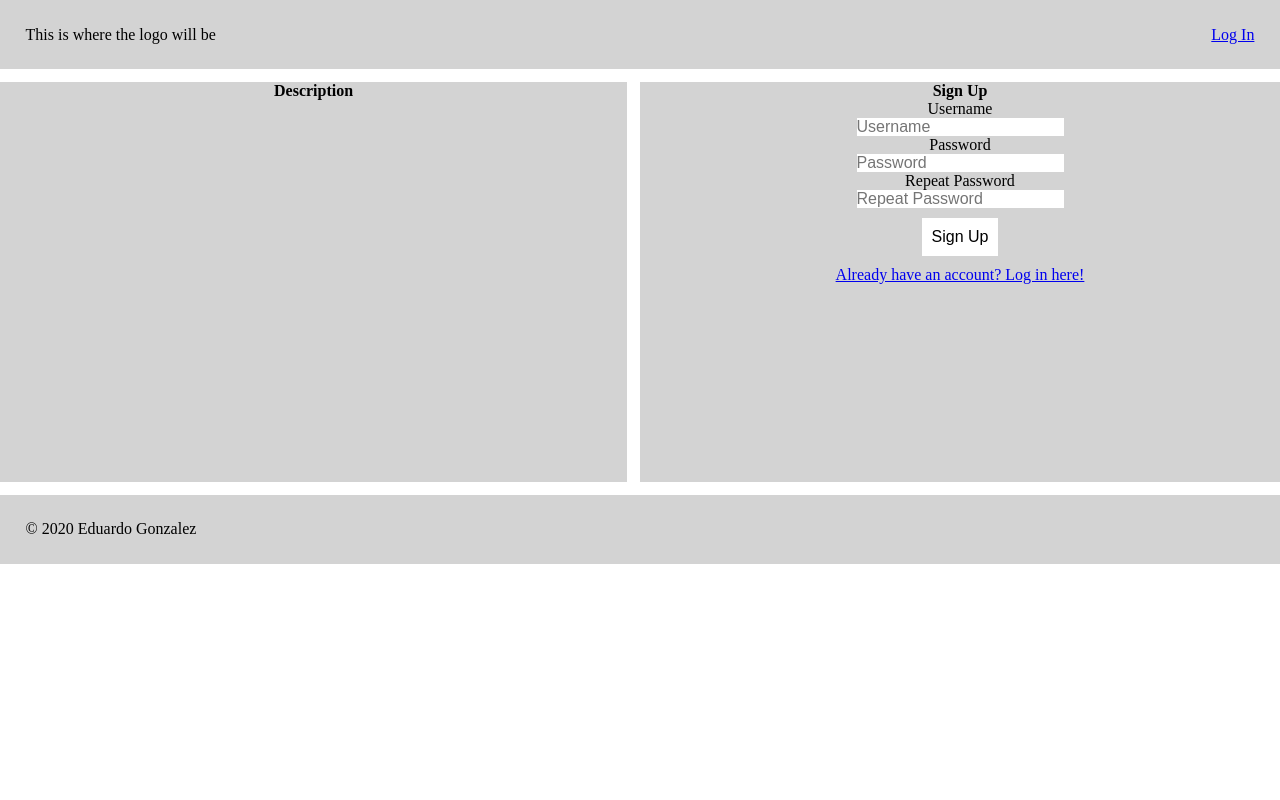
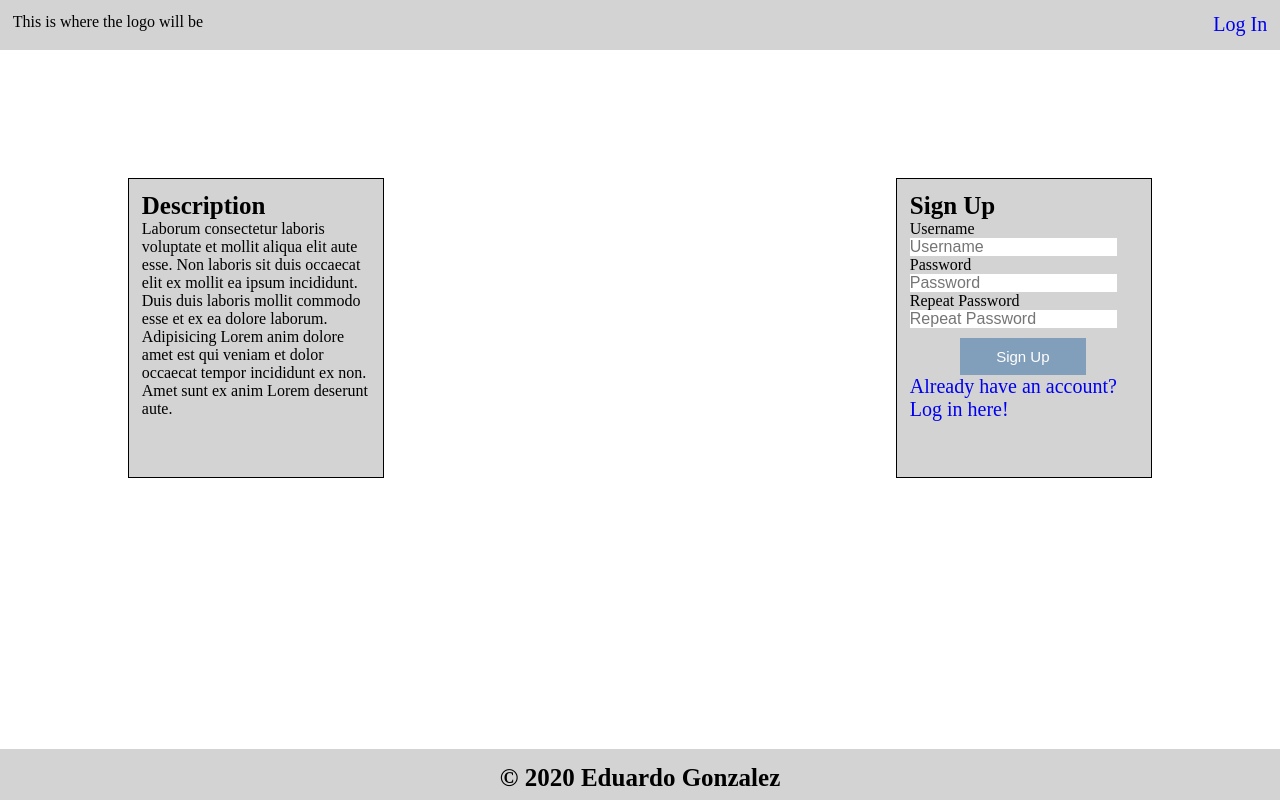
Before and after one commit to dcalamity/book-search-capstone-client, a React (Create React App) app: page / in a window 1280 px wide. Built offline with nearby package versions, Linux system fonts and the light colour scheme.

Commit message:
fixing css

```diff
--- a/src/App.js
+++ b/src/App.js
@@ -29,8 +29,6 @@ class App extends Component {
       // const { isLiked } = this.state;
       return (
         <div>
-
-          <main>
           <Route exact path='/' component={Signup}  />
           {/* Stateful */}
           <Route path='/user/login' component={LogIn}  />
@@ -38,14 +36,13 @@ class App extends Component {
           <Route path='/user/dash' component={Dashboard}  />
 
           <Route path='/booklist/show' component={Booklist}  />
-
+          {/* three down need to redo css */}
           <Route path='/booklist/create' component={Createcollection}  />
           {/* Stateful */}
           <Route path='/book/show' component={Bookinfo}  />
           {/* Stateful */}
-              <Route path='/book/create' component={Addbook}  />
+          <Route path='/book/add' component={Addbook}  />
           {/* Stateful */}
-          </main>
           <Footer />
         </div>
       );
--- a/src/booklist/Booklist.js
+++ b/src/booklist/Booklist.js
@@ -4,74 +4,87 @@ import React from 'react';
 function Booklist() {
   return (
     <div className="App">
-      <h1>Dashboard</h1>
-      <header className="d-header">
-        <div className="top-left">This is where the logo will be</div>
-        {/* <div className="h-center">
-          <label>Book Title</label>
-          <input type="text" name='Title' placeholder="Book Title"/>
-            <button type="submit" placeholder="search">
-              <a href="index.html">Search</a>
-            </button>
-        </div> */}
-        <div className="top-right">
+      <header>
+          <div>Logo</div>
+          <nav className="top-right">
             <ul className='link'>
               <li><a href="/user/dash">Home</a></li>
               <li><a href="/">Log Out</a></li>
             </ul>
+          </nav>
+        </header>
+
+      <main className="d-main">
+      <div className="c-list">
+        <h2>Collection</h2>
+        <div className="list">
+          <a href="/booklist/show/"><h3>Scary Book list</h3></a><a href="/book/create">Add a book</a>
+        </div>
+        <div className="list">
+          <a href="/booklist/show"><h3>Funny Books</h3></a><a href="/book/create">Add a book</a>
+        </div>
+        <button className="s-button"><a href="/booklist/create">Add a list</a></button>
+        </div>
+        <div className="book-list">
+          <div className="book">
+            <a href="/book/show/" className="bookInfo">
+              <h3>Little red riding hood.</h3>
+            </a>
+            <cite>Robinhood R.L</cite>
+            <address>placeholder</address>
           </div>
-      </header>
-
-      <main className="d-middle">
-
-        <div className="c-list">
-          <div className="l-book">
-            <h2>Collection</h2>
-
-            <div className="list-flex">
-              <h3>
-                <a href="/booklist/show">
-                    Scary Book list
-                </a>
-              </h3>
-              <div>
-                <a href="/book/create">Add a book</a>
-              </div>
-            </div>
-
-            <div className="list-flex">
-              <h3>
-                <a href="/booklist/show">
-                  Funny Book
-                </a>
-              </h3>
-              <div>
-                <a href="/book/create/">Add a book</a>
-              </div>
-            </div>
-
-            <button><a href="/booklist/create/">Add a collection</a></button>
+          <div className="book">
+            <a href="/book/show/" className="bookInfo">
+              <h3>Little red riding hood.</h3>
+            </a>
+            <cite>Robinhood R.L</cite>
+            <address>placeholder</address>
+          </div>
+          <div className="book">
+            <a href="/book/show/" className="bookInfo">
+              <h3>Little red riding hood.</h3>
+            </a>
+            <cite>Robinhood R.L</cite>
+            <address>placeholder</address>
+            <p>Eu duis nulla proident consectetur mollit officia. Sit aliqua velit exercitation deserunt pariatur pariatur velit laboris occaecat nostrud esse sint magna laborum. Ex anim nostrud commodo reprehenderit irure quis mollit occaecat sit tempor enim minim ipsum. Elit voluptate sunt do laboris mollit veniam pariatur mollit. Officia aute laboris incididunt enim sint ipsum Lorem elit enim excepteur duis sunt aliquip.</p>
+          </div>
+          <div className="book">
+            <a href="/book/show/" className="bookInfo">
+              <h3>Little red riding hood.</h3>
+            </a>
+            <cite>Robinhood R.L</cite>
+            <address>placeholder</address>
+          </div>
+          <div className="book">
+            <a href="/book/show/" className="bookInfo">
+              <h3>Little red riding hood.</h3>
+            </a>
+            <cite>Robinhood R.L</cite>
+            <address>placeholder</address>
+          </div>
+          <div className="book">
+            <a href="/book/show/" className="bookInfo">
+              <h3>Little red riding hood.</h3>
+            </a>
+            <cite>Robinhood R.L</cite>
+            <address>placeholder</address>
+          </div>
+          <div className="book">
+            <a href="/book/show/" className="bookInfo">
+              <h3>Little red riding hood.</h3>
+            </a>
+            <cite>Robinhood R.L</cite>
+            <address>placeholder</address>
+          </div>
+          <div className="book">
+            <a href="/book/show/" className="bookInfo">
+              <h3>Little red riding hood.</h3>
+            </a>
+            <cite>Robinhood R.L</cite>
+            <address>placeholder</address>
           </div>
         </div>
 
-        <div className="book-list">
-
-
-
-          <a href="/book/show/" className="bookInfo">
-            <div className="book">
-              <cite>
-                <h3>
-                Little red riding hood.
-                </h3>
-              </cite>
-              <address>
-                placeholder
-              </address>
-            </div>
-          </a>
-
-        </div>
       </main>
     </div>
   );
--- a/src/createcollection/Createcollection.js
+++ b/src/createcollection/Createcollection.js
@@ -49,49 +49,35 @@ class Createcollection extends Component {
 
       return (
         <div className="App">
-        <section>
-        <h1>Dashboard</h1>
-        <header className="d-header">
-          <div className="top-left"></div>
-          {/* <div className="h-center">
-              <label>Book Title</label>
-              <input type="text" name='Title' placeholder="Book Title"/>
-              <button type="submit" placeholder="search">
-                <a href="dashboardBooklist.html">Search</a>
-              </button>
-          </div> */}
-          <div className="top-right">
+        <header>
+          <div>Logo</div>
+          <nav className="top-right">
             <ul className='link'>
               <li><a href="/user/dash">Home</a></li>
               <li><a href="/">Log Out</a></li>
             </ul>
-
-          </div>
+          </nav>
         </header>
 
-        <main className="d-middle">
-
+        <main className="d-main">
           <div className="c-list">
-            <div className="l-book">
-              <h2>Make your collection</h2>
-              <div>
-
-              </div>
+            <h2>Add a collection</h2>
+            <div className="list">
+              <a href="/booklist/show/"><h3>Scary Book list</h3></a><a href="/book/add">Add a book</a>
+            </div>
+            <div className="list">
+              <a href="/booklist/show"><h3>Funny Books</h3></a><a href="/book/add">Add a book</a>
             </div>
           </div>
-
-
-
-            <div className="book-search">
-               <form className="Collection-entry" onSubmit={this.handleSubmit}>
-                  <label>Collection Name: </label>
-                  <input type="text" name='Collection name' placeholder="2019 Books Read" onChange={e => this.addCollectionName(e.target.value)}/>
-                  <button type="submit">Create List</button>
-                </form>
-            </div>
+          <div className="book-list">
+            <form id="booksearch" onSubmit={this.handleSubmit}>
+              <label>Collection Name: </label>
+              <input type="text" name='Collection name' placeholder="2019 Books Read" onChange={e => this.addCollectionName(e.target.value)}/>
+              <button type="submit">Create List</button>
+            </form>
+          </div>
 
         </main>
-      </section>
       </div>
       );
   }
--- a/src/footer/Footer.js
+++ b/src/footer/Footer.js
@@ -5,10 +5,8 @@ function Footer() {
   return (
     <section>
       <div className="footer">
-        <div className="top-left">
-          © 2020 Eduardo Gonzalez
-        </div>
-        <div className="top-right">
+        <div className="ft-txt">
+          <h2>© 2020 Eduardo Gonzalez</h2>
         </div>
       </div>
   </section>
--- a/src/index.css
+++ b/src/index.css
@@ -42,289 +42,188 @@
   -o-padding-start: 0px;
   -o-padding-end: 0px;
 }
+/* -------------------------------------
+General styles (General Module, wrapping around the modules below)
+(the styles used everywhere in the page (like the Body) or styles which are used in more than 2 of the modules below (h2, h3, h4, h5, h6, p, a, ul, li))
+*/
+body {
+  background-color: white;
+  margin: 0%;
+  height: 100%;
+  min-height: 100%;
+}
 
-.header {
-  background: lightgrey;
+a {
+  font-size: 20px;
+  text-decoration: none;
+  /* color: blue; */
+}
+
+h2 {
+  font-size:  25px;
+}
+
+
+/* -------------------------------------
+Header styles (Main Module)
+(all the styles inside the < header > or < nav > tags)
+*/
+
+header {
+  display: flex;
+  background-color: lightgrey;
+  /* margin: 2%; */
+  justify-content: space-between;
+  height: 50px;
+  padding: 1%;
+}
+
+.link {
   display: flex;
   justify-content: space-between;
-  margin: 0px auto;
-  width: 100%;
+  width: 170px;
+  list-style: none;
+}
+/* -------------------------------------
+Content styles (Main Module)
+(all the styles inside the < sections > or < aside > tags)
+*/
+
+main {
+  display: flex;
+  background-color: white;
+  justify-content: space-between;
+  height: 30em;
+  height:100%;
+  min-height: 100%;
 }
 
-.footer {
-  background: lightgrey;
-  display: flex;
-  justify-content: space-between;
-  margin-top: 1%;
-  width: 100%;
+/* Dashboard main content  */
+
+.d-main {
+  justify-content: space-around;
 }
 
-.d-header {
-  background: lightgrey;
+/* forms  */
+
+form {
+  background-color: lightgray;
+  width: 20%;
+  height: 300px;
+  margin: 2%;
+  margin-right: 10%;
+  margin-top: 10%;
+  border: 1px solid black;
+  padding: 1%;
+}
+
+#booksearch {
+  width: 30px;
+}
+/* log in form  */
+
+.input-lgn {
+  padding: 0%;
+  margin: 0%;
+  margin-top: 10%;
   display: flex;
+  flex-direction: column;
+  padding: 1%;
+}
+.s-input, .s-button {
+  margin-top: 10px;
+  background-color: rgba(7, 81, 150, 0.4);
+  color: white;
+  padding: 10px 12px;
+  text-align: center;
+  text-decoration: none;
+  font-size: 15px;
+  border: none;
+  width: 55%;
+  margin-left: 22%;
+  margin-right: 22%;
+  position: relative;
+}
+
+
+.login {
+  justify-content: center;
+}
+
+.info{
+  background-color: lightgray;
+  width: 20%;
+  margin: 2%;
+  margin-left: 10%;
+  margin-top: 10%;
+  border: 1px solid black;
+  padding: 1%;
+}
+
+/* container for list of the different collecitons */
+
+.c-list, .book-list {
+  background-color: lightgrey;
+  width: 25%;
+  text-align: center;
+  padding: 2%;
+  margin-top: 10%;
+  flex-direction: column;
   justify-content: space-between;
 }
 
-.c-collection {
-  background: lightgrey;
+.c-list {
+  height: 100%;
+}
+/* actual content list */
+
+.list {
   display: flex;
-  justify-content: space-between;
+  text-align: center;
+  padding: inherit;
+  justify-content: space-evenly;
 }
 
-.top-left,
-.top-right,
-.h-center {
-  margin: 2%;
-  width: auto;
-}
+.book-list {
 
-.link {
-  list-style-type: none;
-  margin: 0;
-  padding: 0;
-}
-
-li {
-  float: left;
-}
-
-li a {
-  display: block;
-  padding: 14px 16px;
-}
-
-.h-center {
-  width: 30%;
-}
-
-.d-middle,
-.b-middle {
-  /* background: lightgrey; */
-  display: flex;
-  justify-content: space-between;
-}
-
-.b-middle {
-  background: lightgrey;
-}
-
-.middle {
-  /* background: lightgrey; */
-  /* margin: 100px auto; */
-  margin-top: 1%;
-  width: 100%;
-  height: 400px;
-  display: flex;
-  justify-content: space-between;
-
-}
-
-.sign-up,
-.input-user,
-.input-pwd {
+  height: 100%;
   display: flex;
   flex-direction: column;
-  padding-right: 5%;
-  padding-left: 5%;
-  background: lightgrey;
-  align-items: center;
-  width: 50%;
-}
-
-.info {
-  display: flex;
-  /* flex-direction: column; */
-  justify-content: center;
-  background: lightgrey;
-  width: 49%;
-}
-
-/* .input-pwd{
-   padding-top: 5%;
-   display: flex;
-   align-items: center;
-   flex-direction: column;
- } */
-
-
-
-.log-in {
-  background: lightgrey;
-  /* margin: 100px auto; */
-  margin-top: 1%;
-  width: 100%;
-  height: 400px;
-  display: flex;
-  flex-direction: column;
-  align-items: center;
-}
-
-.s-button {
-  display: flex;
-  background-color: white;
-  border: none;
-  flex-direction: column;
-  padding: 10px 10px;
-  align-items: center;
-  text-decoration: none;
-  font-size: 16px;
-  margin: 10px 0%;
-}
-
-.c-list {
-  margin-top: 2%;
-  background: lightgrey;
-  width: 49%;
-  display: flex;
-  justify-content: space-between;
-  padding: 3%;
-  align-content: center;
-  margin-left: 50px;
-}
-
-.l-book {
-  display: flex;
-  flex-direction: column;
-
-  /* align-items: center; */
-  width: 90%;
+  padding: 0px ;
 }
 
 .book {
-  background: lightgrey;
-  width: 65%;
-  padding: 5%;
-  margin: 5%;
-
+  margin: 0px 20px 20px 20px;
+  border: 2px solid black;
+  background-color: lightcyan;
+  height: 100%;
+  font-size: 20px;
 }
 
-.book-list {
-  display: flex;
-  flex-direction: row;
-  flex-wrap: wrap;
-  height: auto;
-  width: 50%;
-  margin-top: 2%;
-  justify-content: space-evenly;
-  align-items: center;
-  align-content: center;
+/* -------------------------------------
+Footer styles (Main Module)
+(all the styles inside the < footer > tag)
+*/
+
+.footer {
+  position: fixed;
+  bottom: 0;
+  background-color: lightgrey;
+  text-align: center;
+  height: 40px;
+  width: 100%;
+  padding: 2%;
+  bottom: 0px;
 }
 
-.b-place {
-  background-color: lightgrey;
-  height: 98%;
-  padding: 7%;
+.ft-txt {
+  position: relative;
+  bottom: 10px;
 }
 
-.book-search {
-  background-color: lightgrey;
-  display: flex;
-  flex-direction: row;
-  align-items: center;
-  align-content: center;
-  width: 49%;
-  margin-top: 2%;
-}
-
-.bookInfo {
-  text-decoration: none;
-  background: lightgrey;
-  width: 65%;
-  padding: 5%;
-  margin: 5%;
-}
-
-.book-info {
-  background-color: lightgrey;
-  display: flex;
-  margin-top: 2%;
-  justify-content: center;
-}
-
-.b-square {
-  margin-top: 2%;
-  background-color: lightgrey;
-  display: flex;
-  flex-direction: column;
-  /* align-items: center; */
-
-}
-
-.book-cover {
-  display: flex;
-  justify-content: center;
-}
-
-.mero-mole {
-  display: flex;
-  align-items: flex-start;
-  justify-content: space-evenly;
-}
-
-.infomiddle {
-  /* background-color:white; */
-  padding: 1%;
-  width: 30%;
-  margin-top: 5%;
-}
-
-.commentbox {
-  width: 84%;
-  height: 80px;
-  /* background-color: lightgrey; */
-}
-
-.sbtcm {
-  width: 50%;
-  position: relative;
-  top: 6px;
-  height: 10px;
-  left: 40px;
-}
-
-.bubble-content {
-  position: r elative;
-  float: left;
-  margin-left: 12px;
-  width: 400px;
-  padding: 0px 20px;
-  border-radius: 10px;
-  background-color: #FFFFFF;
-  box-shadow: 1px 1px 5px rgba(0, 0, 0, .2);
-}
-
-.bubble {
-  margin-top: 20px;
-}
-
-.clearfix:after {
-  visibility: hidden;
-  display: block;
-  font-size: 0;
-  content: ' . ';
-  clear: both;
-  height: 0;
-  line-height:
-}
-
-.clearfix {
-  display: inline-block;
-}
-
-.clearfix {
-  height: 1%;
-}
-
-.textbox {
-  padding-left: 10%;
-}
-
-
-.list-flex {
-  display: flex;
-  flex-direction: row;
-  justify-content: space-around;
-  align-content: center;
-  align-items: center;
-  margin: 2%;
-}
+/* -------------------------------------
+place all the desktop styles above this line
+Responsive styles
+(the very last module in the CSS, contains all the media queries and it is dealing with the compatibility with mobiles and tablets)
+place all the mobile tables styles below this line
+*/
--- a/src/login/LogIn.js
+++ b/src/login/LogIn.js
@@ -65,35 +65,24 @@ class LogIn extends Component {
 
     return (
       <div className="App">
+        <header className="header">
+          <div>Logo</div>
+          <nav>
+            <a href="/">Sign Up</a>
+          </nav>
+        </header>
         <section>
-            <div className="header">
-              <div className="top-left">
-                Logo
-              </div>
-              <div className="top-right">
-                <a href="/">Sign up</a>
-              </div>
-            </div>
-          </section>
-          <section>
-            <div className="log-in">
-              <h2>Log in</h2>
-
-              <form onSubmit={this.handleSubmit} className="input-pwd">
-                <div className="input-user">
+          <main className="login">
+            <form onSubmit={this.handleSubmit} className="input-lgn">
               <label>Username</label>
               <input type="text" name='userName' placeholder="Username" onChange={e => this.changeUsername(e.target.value)}/>
               <label>Password</label>
               <input type="Password" name='password' placeholder="Password" onChange={e => this.changePassword(e.target.value)}/>
               <button className="s-button" type="submit">Sign In
               </button>
-                  <div>
               <a href="/">Don't have an account yet? Create one here!</a>
-                  </div>
-                  </div>
-
             </form>
-              </div>
+          </main>
         </section>
       </div>
     );
--- a/src/signup/Signup.js
+++ b/src/signup/Signup.js
@@ -105,39 +105,34 @@ handleLoginSuccess = user => {
       // const { name } = this.props;
       // const { LogInUserID } = this.state;
       // console.log(LogInUserID)
-
     return (
+      <div className="App">
+        <header className="header">
+          <div>This is where the logo will be</div>
+          <nav>
+            <a href="/user/login">Log In</a>
+          </nav>
+        </header>
         <main className="landing">
-        <header className="header">
-          <div className="top-left">This is where the logo will be</div>
-          <div className="top-right">
-            <a href="/user/login">Log In</a>
-          </div>
-        </header>
-        <div className="middle">
-
           <div className="info">
             <h2>Description</h2>
+            <p>Laborum consectetur laboris voluptate et mollit aliqua elit aute esse. Non laboris sit duis occaecat elit ex mollit ea ipsum incididunt. Duis duis laboris mollit commodo esse et ex ea dolore laborum. Adipisicing Lorem anim dolore amet est qui veniam et dolor occaecat tempor incididunt ex non. Amet sunt ex anim Lorem deserunt aute.</p>
           </div>
-
         <form className="sign-up" onSubmit={this.handleSubmit}>
           <h2>Sign Up</h2>
-
-            <div className="input-user">
+          <div className="">
             <label htmlFor='username'>Username</label>
-              <input type="text" name='userName' placeholder="Username" onChange={e => this.changeUsername(e.target.value)}/>
+            <input type="text" name='userName' placeholder="Username" onChange={e => this.changeUsername(e.target.value)} required/>
             {this.state.userName.touched && (<ValidationError message={this.validateUserName()} />)}
           </div>
-
-            <div className="input-pwd">
+          <div className="">
             <label>Password</label>
-              <input type="Password" name='password' placeholder="Password" onChange={e => this.changePassword(e.target.value)}/>
+            <input type="Password" name='password' placeholder="Password" onChange={e => this.changePassword(e.target.value)} required/>
             {this.state.password.touched && (<ValidationError message={this.validatePassword()} />) }
           </div>
-
-            <div className="input-pwd">
+          <div className="">
             <label>Repeat Password</label>
-              <input type="Password" name='repeatPassword' placeholder="Repeat Password" onChange={e => this.updateRepeatPassword(e.target.value)}/>
+            <input type="Password" name='repeatPassword' placeholder="Repeat Password" onChange={e => this.updateRepeatPassword(e.target.value)} required/>
             {this.state.repeatPassword.touched && (<ValidationError message={this.validateRepeatPassword()} />)}
           </div>
           <button className="s-button" type="submit" disabled={this.state.submitButtonDisabled}>Sign Up</button>
@@ -145,8 +140,9 @@ handleLoginSuccess = user => {
               <a href="/user/login">Already have an account? Log in here!</a>
             </div>
         </form>
+
+        </main>
       </div>
-      </main>
     );
   }
 }
```
Also changed, not shown: src/dashboard/Dashboard.js (+13 -46 lines). Lines whose indentation alone changed are shown as unchanged.
